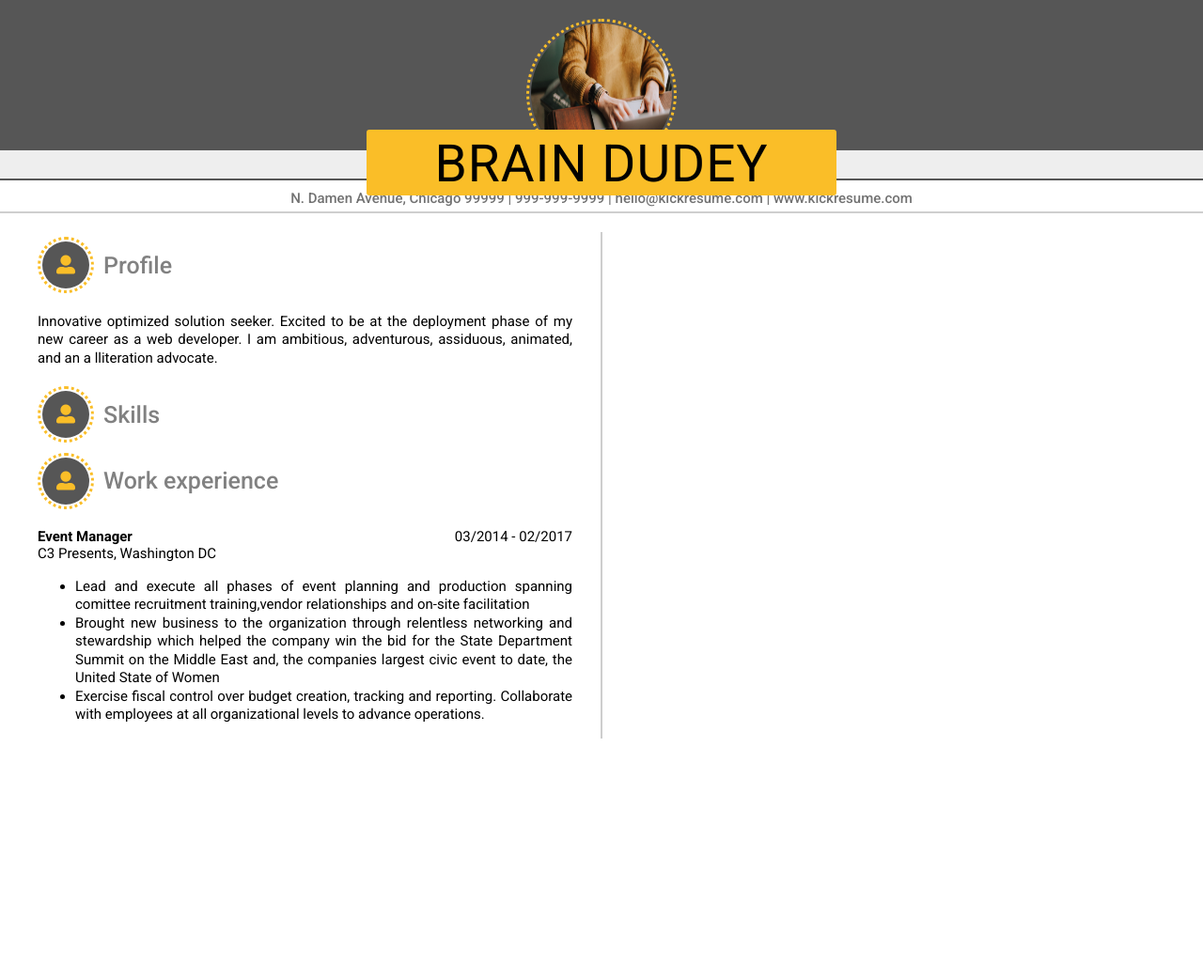
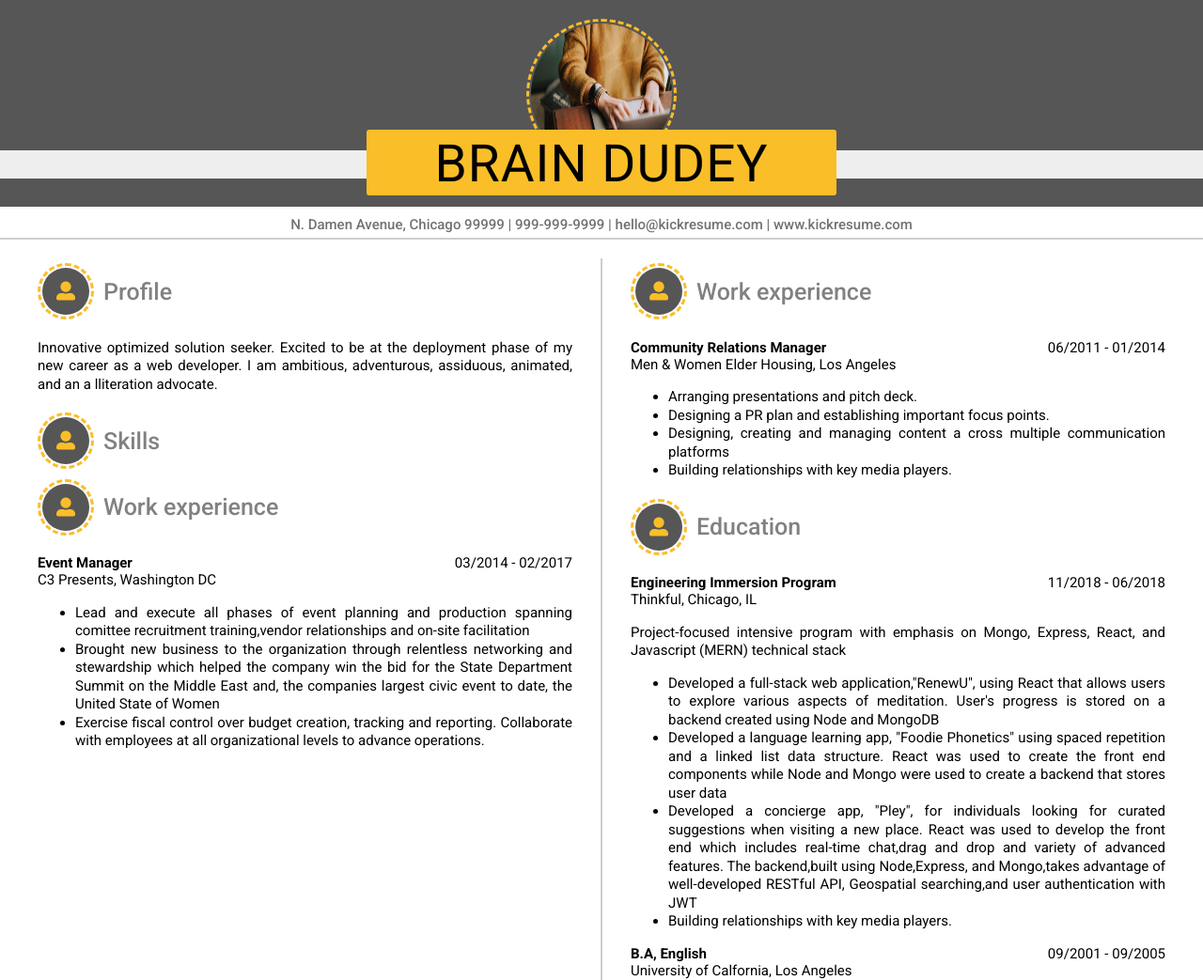
Before and after one commit to sk2111/guvi-resume-task, a plain HTML site: page index.html in a window 1280 px wide. Shown: the whole page at 94% size. Before the commit the page ends 800 px from the top, so only its background shows below. Drawn offline with Linux system fonts and the light colour scheme.

Commit message:
Add : Education Details
Signed-off-by: sk2111 <sathisht1996@gmail.com>

```diff
--- a/index.css
+++ b/index.css
@@ -26,11 +26,11 @@ body {
 }
 .header-container {
   background-color: var(--gray-dark);
-  height: 24%;
+  height: 220px;
   padding-top: 20px;
 }
 .profile-pic-container {
-  border: 3px dotted var(--yellow);
+  border: 3px dashed var(--yellow);
   border-radius: 50%;
   height: var(--profile-pic-outer-size);
   margin: auto;
@@ -101,7 +101,7 @@ body {
   display: flex;
 }
 .detail-border-container {
-  border: 3px dotted var(--yellow);
+  border: 3px dashed var(--yellow);
   border-radius: 50%;
   height: 60px;
   width: 60px;
--- a/index.html
+++ b/index.html
@@ -96,7 +96,86 @@
           </article>
         </div>
 
-        <div class="right-section"></div>
+        <div class="right-section">
+          <article>
+            <div class="detail-header">
+              <span class="detail-border-container per-cen">
+                <span class="detail-img-container per-cen">
+                  <i class="fas fa-user-alt"></i>
+                </span>
+              </span>
+              <h2 class="detail-title">Work experience</h2>
+            </div>
+            <div class="sub-title-container">
+              <h4>Community Relations Manager</h4>
+              <p>06/2011 - 01/2014</p>
+            </div>
+            <p class="detail-content margin-rem">
+              Men & Women Elder Housing, Los Angeles
+            </p>
+            <ul>
+              <li>Arranging presentations and pitch deck.</li>
+              <li>
+                Designing a PR plan and establishing important focus points.
+              </li>
+              <li>
+                Designing, creating and managing content a cross multiple
+                communication platforms
+              </li>
+              <li>Building relationships with key media players.</li>
+            </ul>
+          </article>
+          <article>
+            <div class="detail-header">
+              <span class="detail-border-container per-cen">
+                <span class="detail-img-container per-cen">
+                  <i class="fas fa-user-alt"></i>
+                </span>
+              </span>
+              <h2 class="detail-title">Education</h2>
+            </div>
+            <div class="sub-title-container">
+              <h4>Engineering Immersion Program</h4>
+              <p>11/2018 - 06/2018</p>
+            </div>
+            <p class="detail-content margin-rem">Thinkful, Chicago, IL</p>
+            <p class="detail-content">
+              Project-focused intensive program with emphasis on Mongo, Express,
+              React, and Javascript (MERN) technical stack
+            </p>
+            <ul>
+              <li>
+                Developed a full-stack web application,"RenewU", using React
+                that allows users to explore various aspects of meditation.
+                User's progress is stored on a backend created using Node and
+                MongoDB
+              </li>
+              <li>
+                Developed a language learning app, "Foodie Phonetics" using
+                spaced repetition and a linked list data structure. React was
+                used to create the front end components while Node and Mongo
+                were used to create a backend that stores user data
+              </li>
+              <li>
+                Developed a concierge app, "Pley", for individuals looking for
+                curated suggestions when visiting a new place. React was used to
+                develop the front end which includes real-time chat,drag and
+                drop and variety of advanced features. The backend,built using
+                Node,Express, and Mongo,takes advantage of well-developed
+                RESTful API, Geospatial searching,and user authentication with
+                JWT
+              </li>
+              <li>Building relationships with key media players.</li>
+            </ul>
+            <div class="sub-title-container">
+              <h4>B.A, English</h4>
+              <p>09/2001 - 09/2005</p>
+            </div>
+            <p class="detail-content margin-rem">
+              University of Calfornia, Los Angeles
+            </p>
+          </article>
+        </div>
       </section>
     </div>
   </body>
```
